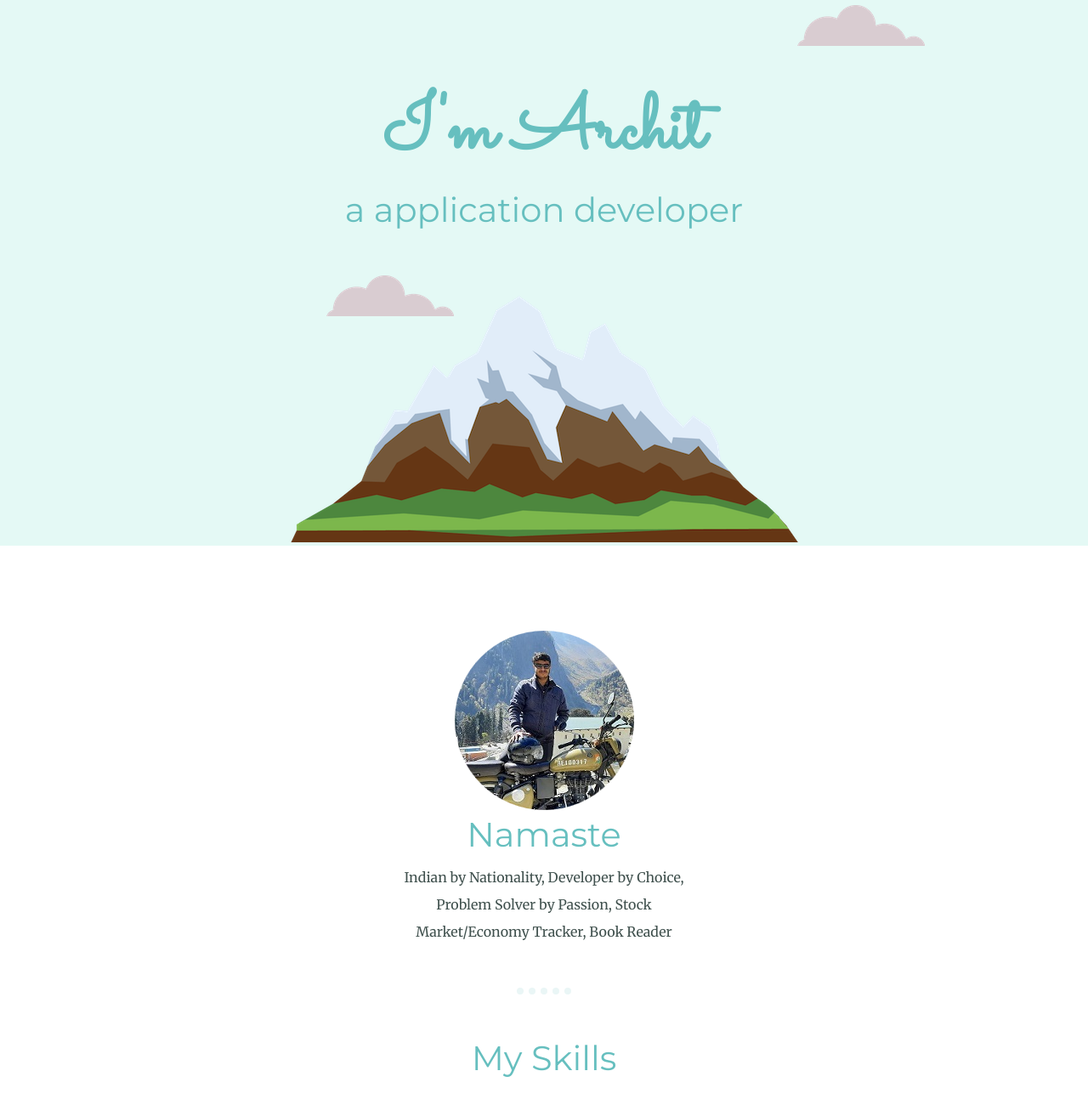
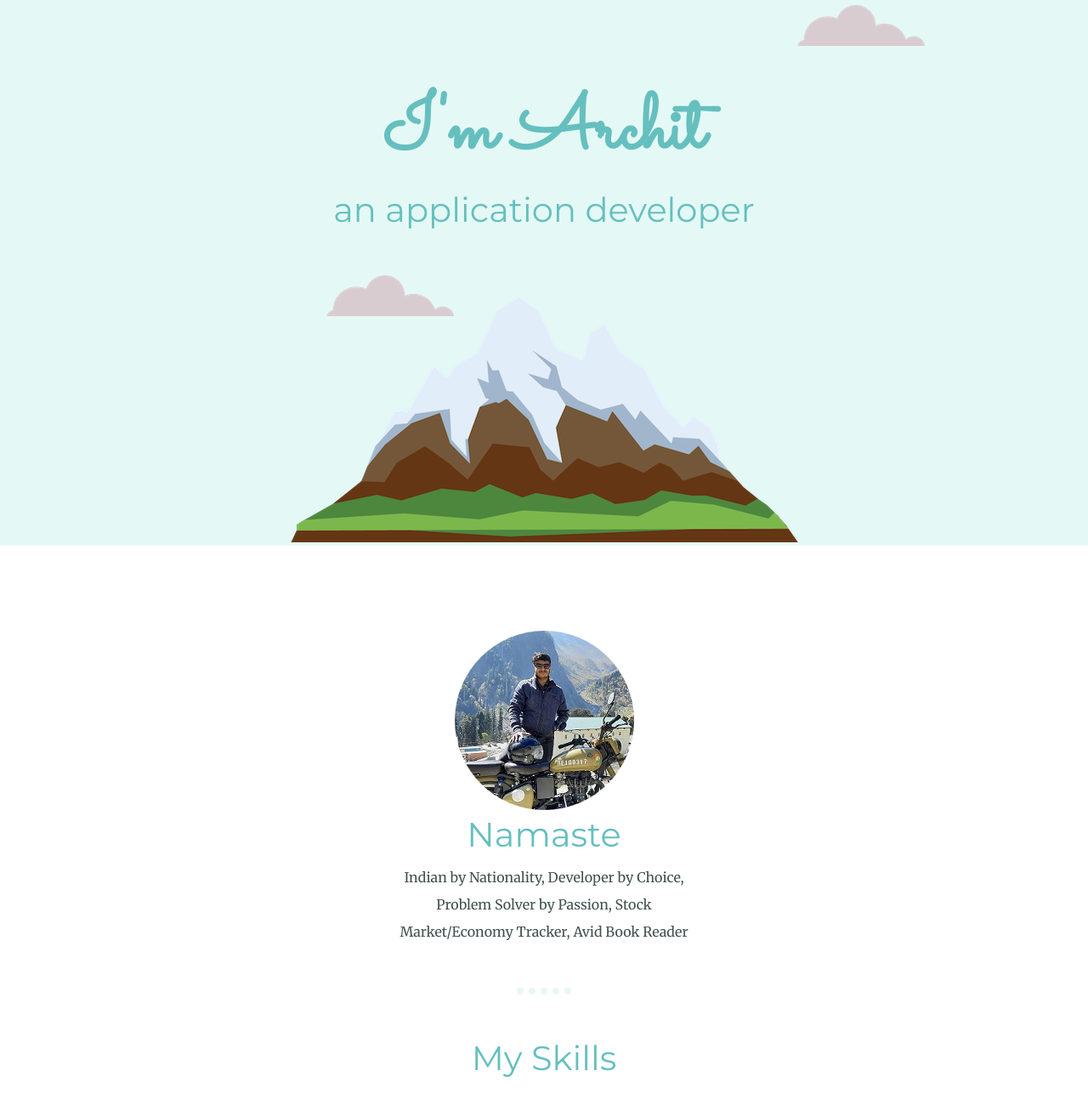
Before and after one commit to architpuri/personal-site, a plain HTML site: page index.html in a window 1280 px wide. Shown: the top 1300 px of the page at 85% size. Drawn offline with Linux system fonts and the light colour scheme.

Commit message:
Update index.html

```diff
--- a/index.html
+++ b/index.html
@@ -11,7 +11,7 @@
     <div class="top-container">
       <img class="top-cloud"src="images/cloud.png" alt="cloud-img">
       <h1>I'm Archit</h1>
-      <h2>a application developer</h2>
+      <h2>an application developer</h2>
       <img class="bottom-cloud"src="images/cloud.png" alt="cloud-img">
       <img src="images/mountain.png" alt="mountain-img">
     </div>
@@ -19,7 +19,7 @@
       <div class="profile">
         <img src="images/archit-puri.png" alt="profile-pic">
         <h2>Namaste</h2>
-        <p class ="intro">Indian by Nationality, Developer by Choice, Problem Solver by Passion, Stock Market/Economy Tracker, Book Reader</p>
+        <p class ="intro">Indian by Nationality, Developer by Choice, Problem Solver by Passion, Stock Market/Economy Tracker, Avid Book Reader</p>
       </div>
       <hr>
       <div class="skills">
```
